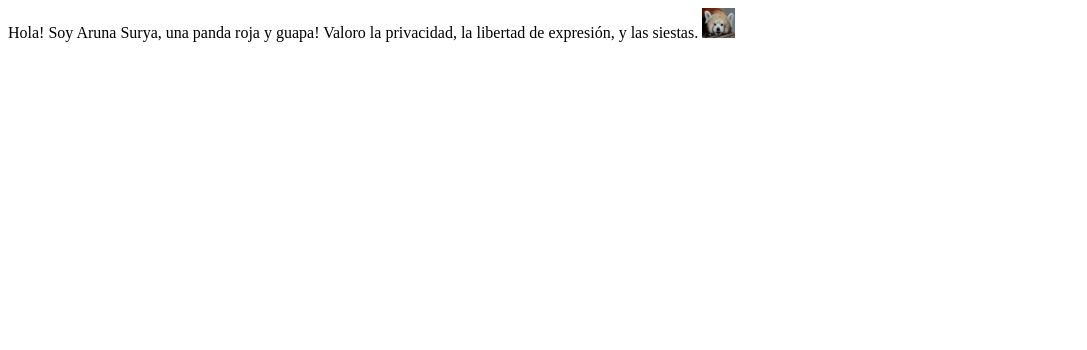
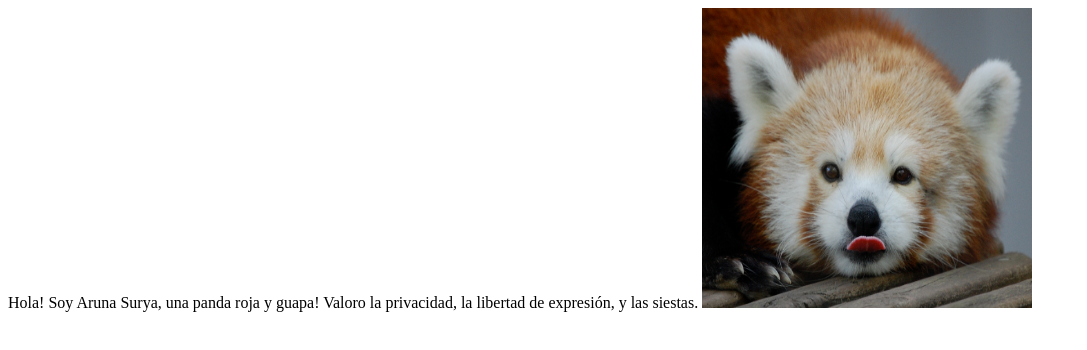
Before and after one commit to arunasurya/arunasurya.github.io, a plain HTML site: page index.html in a window 1280 px wide. Shown: the whole page, without its empty margins (0-1087 px from the left). Drawn offline with Linux system fonts and the light colour scheme.

Commit message:
Increase the size of the image

```diff
--- a/index.html
+++ b/index.html
@@ -3,7 +3,7 @@
 <p>
 Hola! Soy Aruna Surya, una panda roja y guapa!
 Valoro la privacidad, la libertad de expresión, y las siestas.
-<img src="panda.jpeg" height="30" width="33"/>
+<img src="panda.jpeg" height="300" width="330"/>
 
 </p>
 </body>
```
